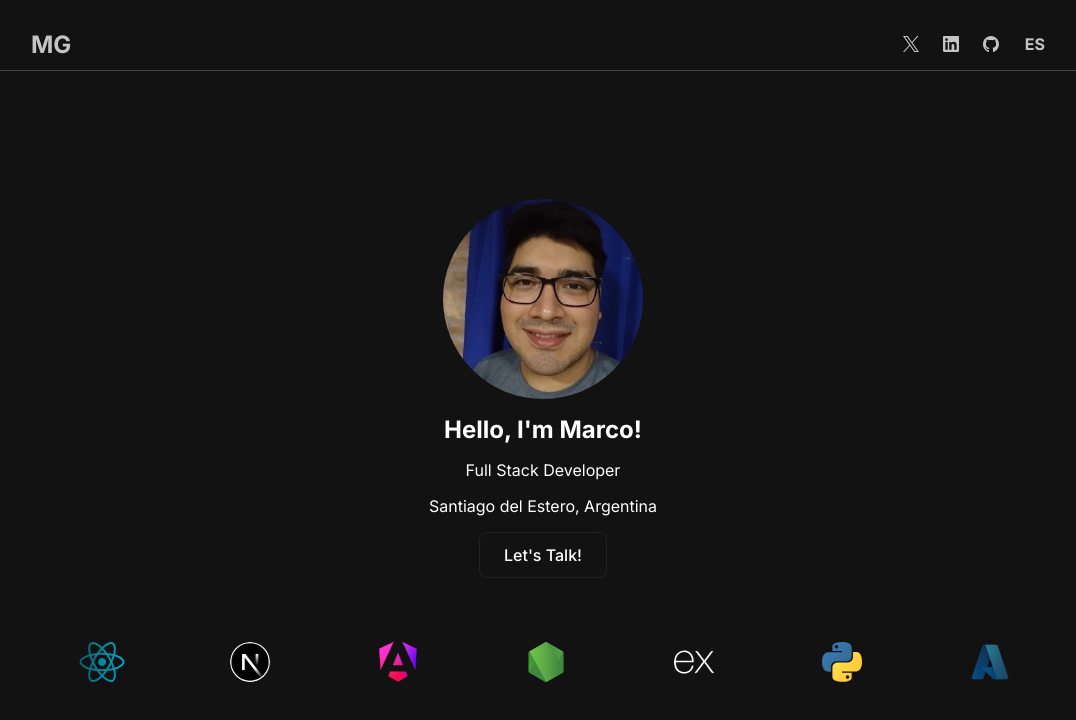
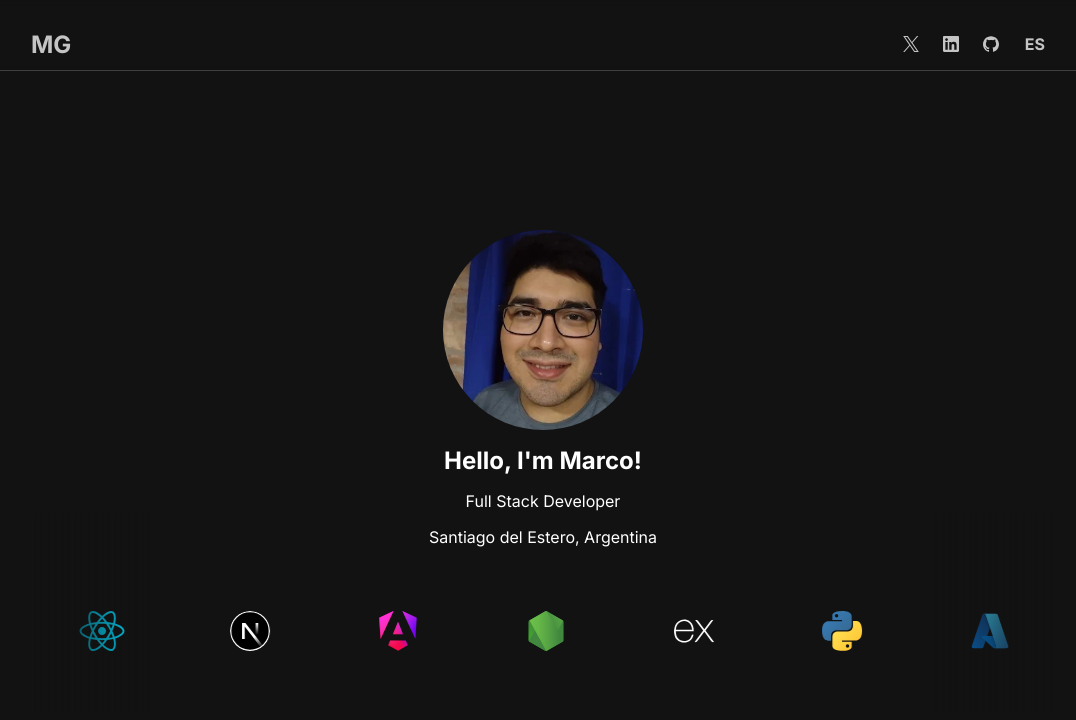
Before and after one commit to elmacro1/my-portfolio, a Next.js app: page /en in a window 1280 px wide. Shown: the top 720 px of the page, without its empty margins (97-1173 px from the left). Built offline with nearby package versions, Linux system fonts and the light colour scheme.

Commit message:
refactor contact icons

```diff
--- a/src/components/Hero/Hero.module.css
+++ b/src/components/Hero/Hero.module.css
@@ -35,24 +35,6 @@
   text-align: center;
 }
 
-.contact_button {
-  cursor: pointer;
-  background-color: transparent;
-  padding: 0.75rem 1.5rem;
-  border-radius: 8px;
-  font-weight: 500;
-  transition: all 0.2s ease-in-out;
-  text-decoration: none;
-  border: 1px solid #222;
-  color: #fff;
-  font-size: 1rem;
-}
-
-.contact_button:hover {
-  background-color: #111;
-  border-color: #333;
-}
-
 .profile_photo {
   border-radius: 100%;
 }
@@ -75,8 +57,4 @@
   .subtitles {
     font-size: 1rem;
   }
-
-  .contact_button {
-    font-size: 1rem;
-  }
 }
--- a/src/components/Hero/Hero.tsx
+++ b/src/components/Hero/Hero.tsx
@@ -24,9 +24,6 @@ const Hero = ({ dictionary }: Props) => (
         <h1 className={styles.title}>{dictionary.title}</h1>
         <p className={styles.subtitles}>{dictionary.subtitle}</p>
         <p className={styles.subtitles}>{dictionary.location}</p>
-        <Link href="#contacto" className={styles.contact_button}>
-          {dictionary.button}
-        </Link>
       </div>
       <Logos />
     </article>
--- a/src/components/Navbar/Navbar.module.css
+++ b/src/components/Navbar/Navbar.module.css
@@ -22,6 +22,11 @@
     hue-rotate(191deg) brightness(108%) contrast(101%);
 }
 
+.image {
+  width: 16px;
+  height: 16px;
+}
+
 .lang_button {
   cursor: pointer;
   padding: 10px;
--- a/src/components/Navbar/Navbar.tsx
+++ b/src/components/Navbar/Navbar.tsx
@@ -23,7 +23,13 @@ const Navbar = () => {
           target="_blank"
           className={styles.links}
         >
-          <Image src={xIcon} alt="x icon" width={16} height={16} />
+          <Image
+            src={xIcon}
+            alt="x icon"
+            width={16}
+            height={16}
+            className={styles.image}
+          />
         </Link>
         <Link
           href="https://www.linkedin.com/in/marcoagalvan/"
@@ -35,6 +41,7 @@ const Navbar = () => {
             alt="linkedin icon"
             width={16}
             height={16}
+            className={styles.image}
           />
         </Link>
         <Link
@@ -42,7 +49,13 @@ const Navbar = () => {
           target="_blank"
           className={styles.links}
         >
-          <Image src={githubIcon} alt="github icon" width={16} height={16} />
+          <Image
+            src={githubIcon}
+            alt="github icon"
+            width={16}
+            height={16}
+            className={styles.image}
+          />
         </Link>
         <Link href={`/${switchLang}`} className={styles.lang_button}>
           {switchLang.toUpperCase()}
--- a/src/dictionaries/en.json
+++ b/src/dictionaries/en.json
@@ -2,14 +2,11 @@
   "hero": {
     "title": "Hello, I'm Marco!",
     "subtitle": "Full Stack Developer",
-    "location": "Santiago del Estero, Argentina",
-    "button": "Let's Talk!"
+    "location": "Santiago del Estero, Argentina"
   },
   "nav": {
     "about": "About me",
-    "experience": "Experience",
-    "projects": "Projects",
-    "contact": "Contact"
+    "experience": "Experience"
   },
   "about": {
     "title": "About me",
@@ -52,9 +49,6 @@
       }
     ]
   },
-  "contact": {
-    "title": "Let's Talk!"
-  },
   "footer": {
     "title": "Developed by Marco 😎",
     "copyright": "All rights reserved."
--- a/src/dictionaries/es.json
+++ b/src/dictionaries/es.json
@@ -2,14 +2,11 @@
   "hero": {
     "title": "Hola, soy Marco!",
     "subtitle": "Desarrollador Full Stack",
-    "location": "Santiago del Estero, Argentina",
-    "button": "Hablemos!"
+    "location": "Santiago del Estero, Argentina"
   },
   "nav": {
     "about": "Sobre mi",
-    "experience": "Experiencia",
-    "projects": "Proyectos",
-    "contact": "Contacto"
+    "experience": "Experiencia"
   },
   "about": {
     "title": "Sobre mí",
@@ -52,9 +49,6 @@
       }
     ]
   },
-  "contact": {
-    "title": "Hablemos!"
-  },
   "footer": {
     "title": "Desarrollado por Marco 😎",
     "copyright": "Todos los derechos reservados."
```
